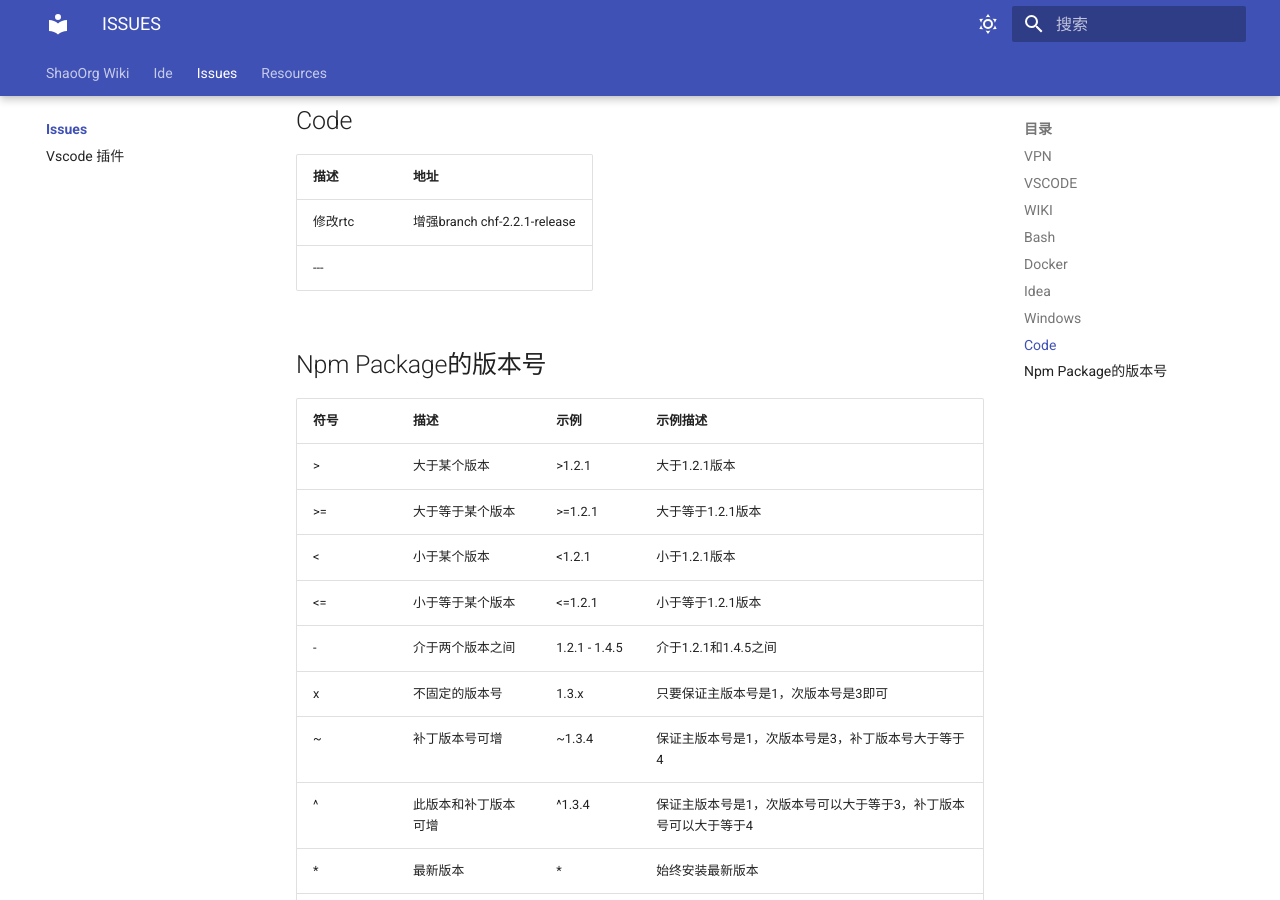
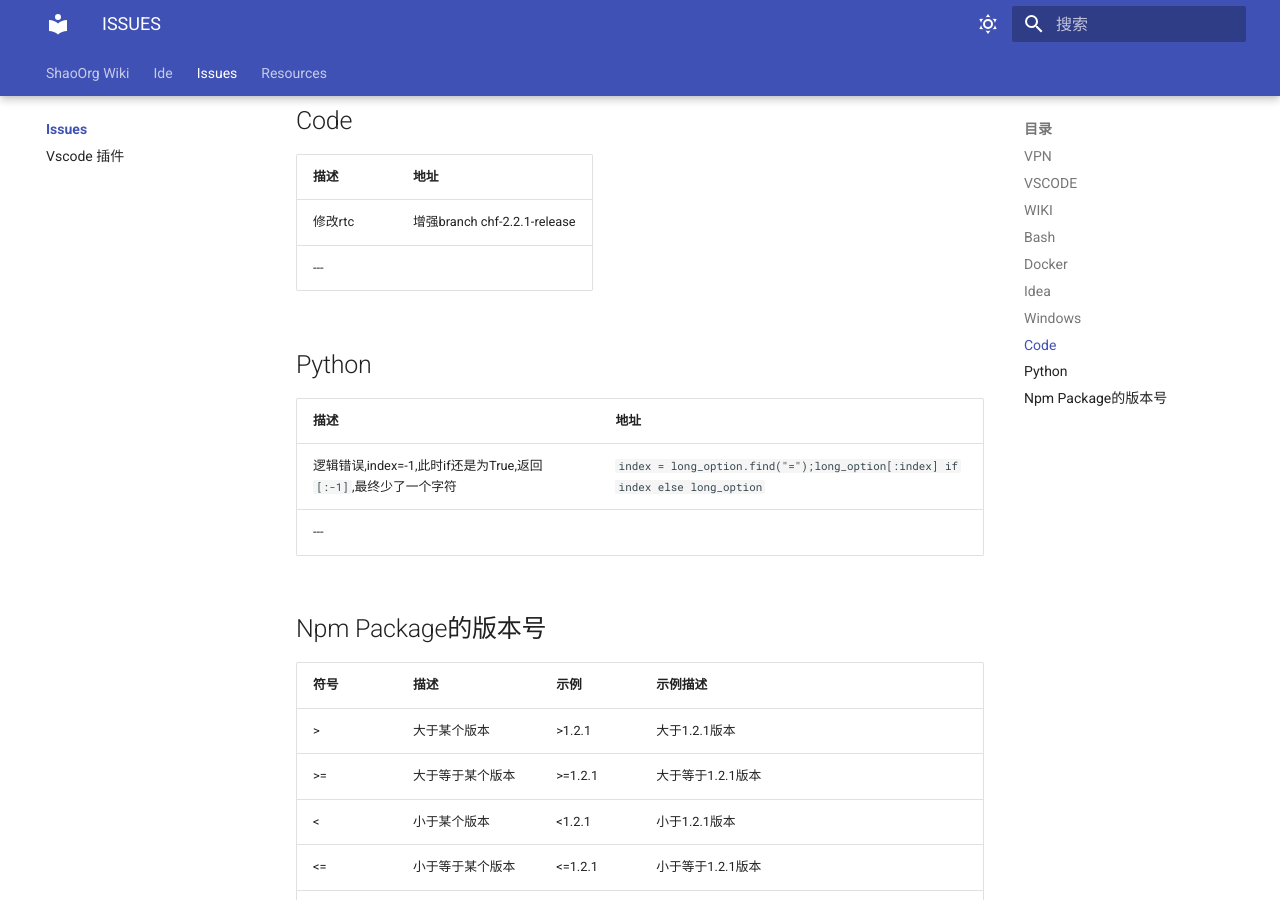
Before and after one commit to ShaoOrg/bulletin, an MkDocs documentation site: the page built from docs/issues/index.md, in a window 1280 px wide and 900 px high, scrolled down 2209 px. Built offline with MkDocs 1.6.1 and Material for MkDocs 9.7.7, drawn with Linux system fonts in a browser that asks for light colours.

```diff
--- a/docs/issues/index.md
+++ b/docs/issues/index.md
@@ -55,6 +55,12 @@
 |修改rtc|增强branch chf-2.2.1-release|
 ---
 
+## Python
+|描述|地址|
+|  ----  | ----  |
+|逻辑错误,index=-1,此时if还是为True,返回`[:-1]`,最终少了一个字符|`index = long_option.find("=");long_option[:index] if index else long_option`|
+---
+
 ## Npm Package的版本号
 |符号|描述|示例|示例描述|
 | ---- | ---- | ---- | ---- |
```
